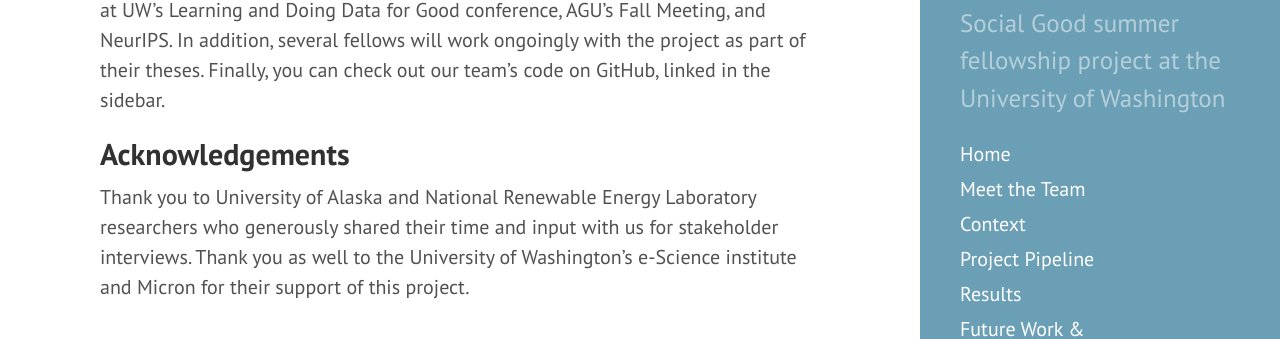
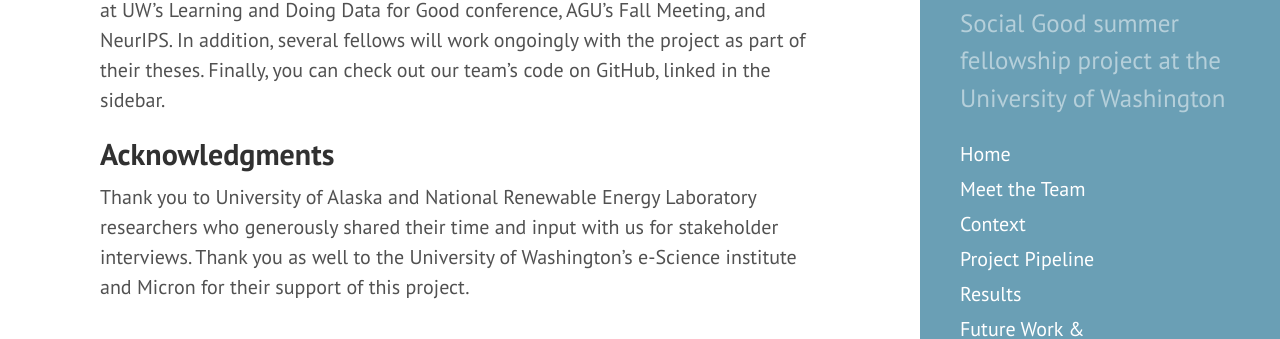
Before and after one commit to uwescience/DSSG2022_heating_loads, a Jekyll site: the page built from future.md, in a window 1280 px wide. Shown: the part 233-572 px from the top of the page. Built offline with Jekyll 4.4.1, drawn with Linux system fonts in a browser that asks for light colours.

Commit message:
Update future.md

```diff
--- a/future.md
+++ b/future.md
@@ -6,5 +6,5 @@ title: Future Work & Acknowledgments
 ## Where can you find more?
 This project continues! In 2022, look out for our fellow abstracts and presentations at UW's Learning and Doing Data for Good conference, AGU's Fall Meeting, and NeurIPS. In addition, several fellows will work ongoingly with the project as part of their theses. Finally, you can check out our team's code on GitHub, linked in the sidebar.
 
-## Acknowledgements
+## Acknowledgments
 Thank you to University of Alaska and National Renewable Energy Laboratory researchers who generously shared their time and input with us for stakeholder interviews. Thank you as well to the University of Washington's e-Science institute and Micron for their support of this project.
```
